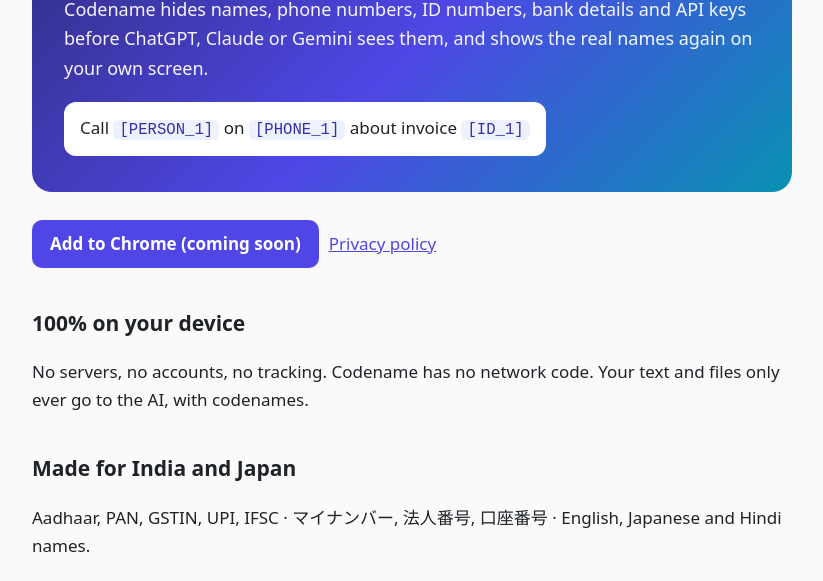
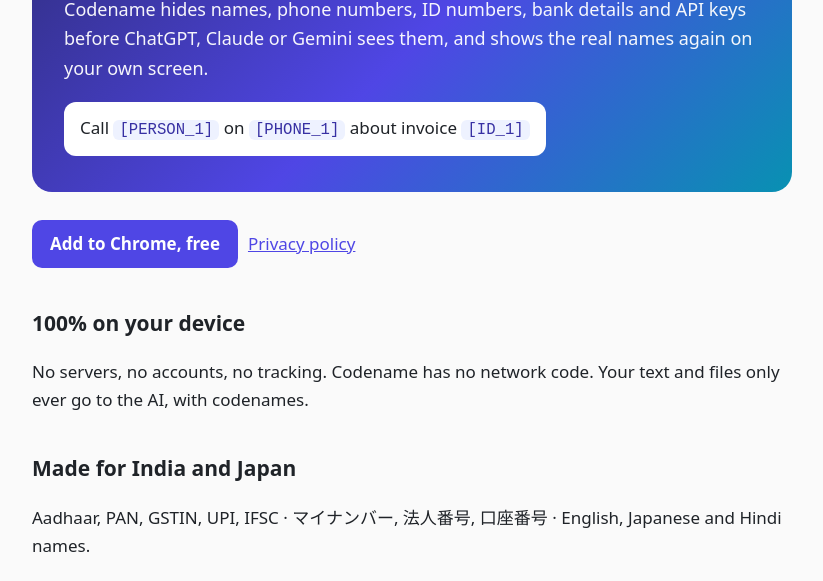
Before and after one commit to saisrivatsau1998/codename, a plain HTML site: page index.html in a window 1280 px wide. Shown: the part 219-800 px from the top of the page, without its empty margins (228-1051 px from the left). Drawn offline with Linux system fonts and the light colour scheme.

Commit message:
Add files via upload

```diff
--- a/index.html
+++ b/index.html
@@ -8,7 +8,7 @@ a{color:#4f46e5} code{background:#eef2ff;color:#3730a3;padding:1px 6px;border-ra
 .btn{display:inline-block;background:#4f46e5;color:#fff;text-decoration:none;border-radius:10px;padding:10px 18px;font-weight:600;margin-right:10px}
 footer{margin-top:48px;font-size:14px;color:#6b7280}</style></head><body><main><header><svg viewBox="0 0 128 128" width="44" height="44" aria-hidden="true"><defs><linearGradient id="g" x1="0" y1="0" x2="1" y2="1"><stop offset="0" stop-color="#4f46e5"/><stop offset="1" stop-color="#0891b2"/></linearGradient></defs><rect x="8" y="8" width="112" height="112" rx="28" fill="url(#g)"/><path d="M46 36 H34 V92 H46 M82 36 H94 V92 H82" fill="none" stroke="#fff" stroke-width="9" stroke-linecap="round" stroke-linejoin="round"/><rect x="50" y="54" width="28" height="20" rx="4" fill="#fff"/></svg><a href="index.html">Codename</a></header><div class="hero"><h1>Give your private details a codename</h1><p>Codename hides names, phone numbers, ID numbers, bank details and API keys before ChatGPT, Claude or Gemini sees them, and shows the real names again on your own screen.</p>
 <div class="demo">Call <code>[PERSON_1]</code> on <code>[PHONE_1]</code> about invoice <code>[ID_1]</code></div></div>
-<p><a class="btn" href="#">Add to Chrome (coming soon)</a><a href="privacy.html">Privacy policy</a></p>
+<p><a class="btn" href="https://chromewebstore.google.com/detail/hpcfilmidgacfjoapgnnjhcappckpcnl">Add to Chrome, free</a><a href="privacy.html">Privacy policy</a></p>
 <h2>100% on your device</h2><p>No servers, no accounts, no tracking. Codename has no network code. Your text and files only ever go to the AI, with codenames.</p>
 <h2>Made for India and Japan</h2><p>Aadhaar, PAN, GSTIN, UPI, IFSC · マイナンバー, 法人番号, 口座番号 · English, Japanese and Hindi names.</p>
 <h2>Files too</h2><p>Word, Excel, PowerPoint, PDF, CSV and text files are cleaned on your laptop before they upload. If a check can't finish, the file is not uploaded; pictures get a warning.</p>
```
